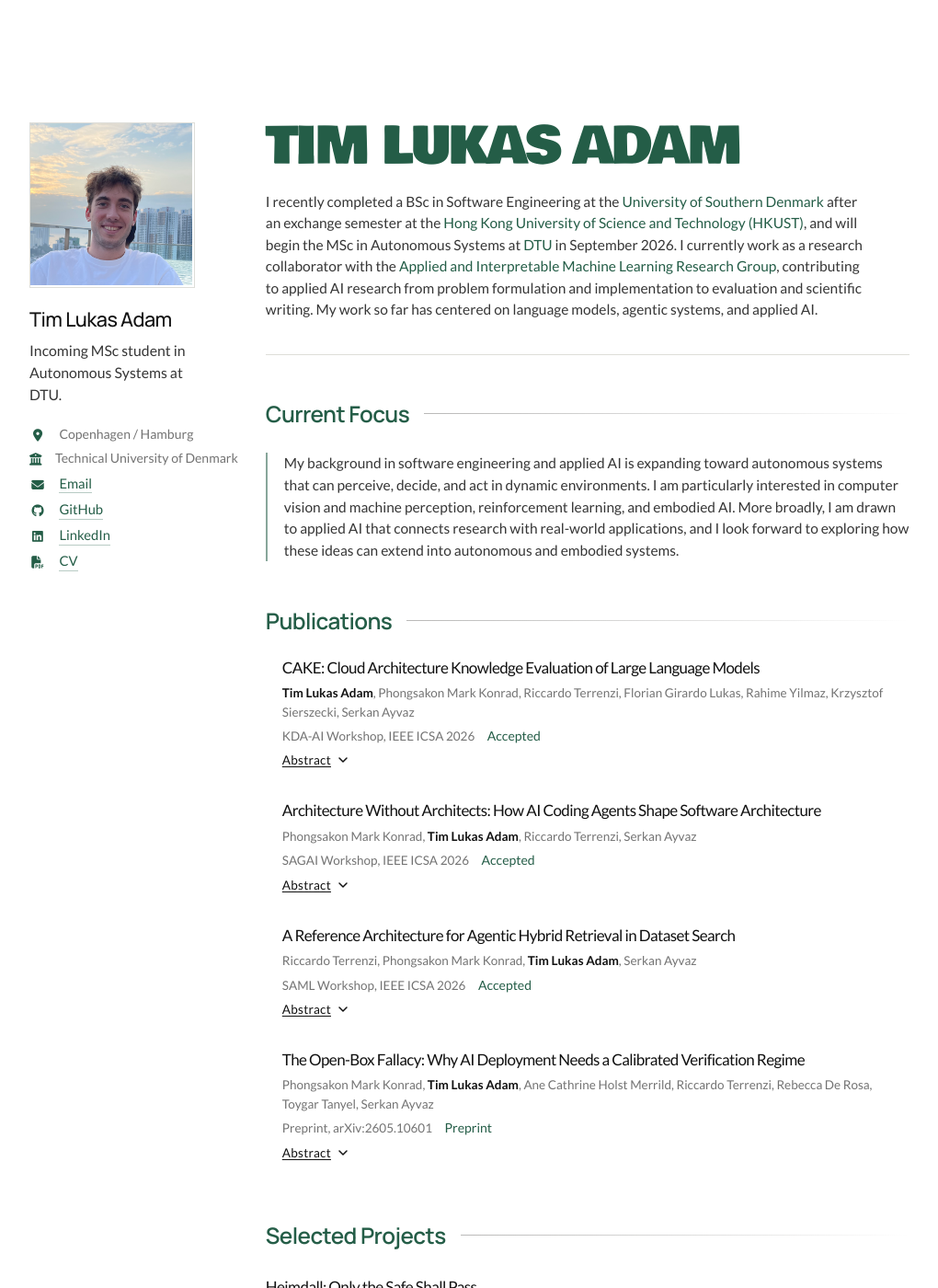
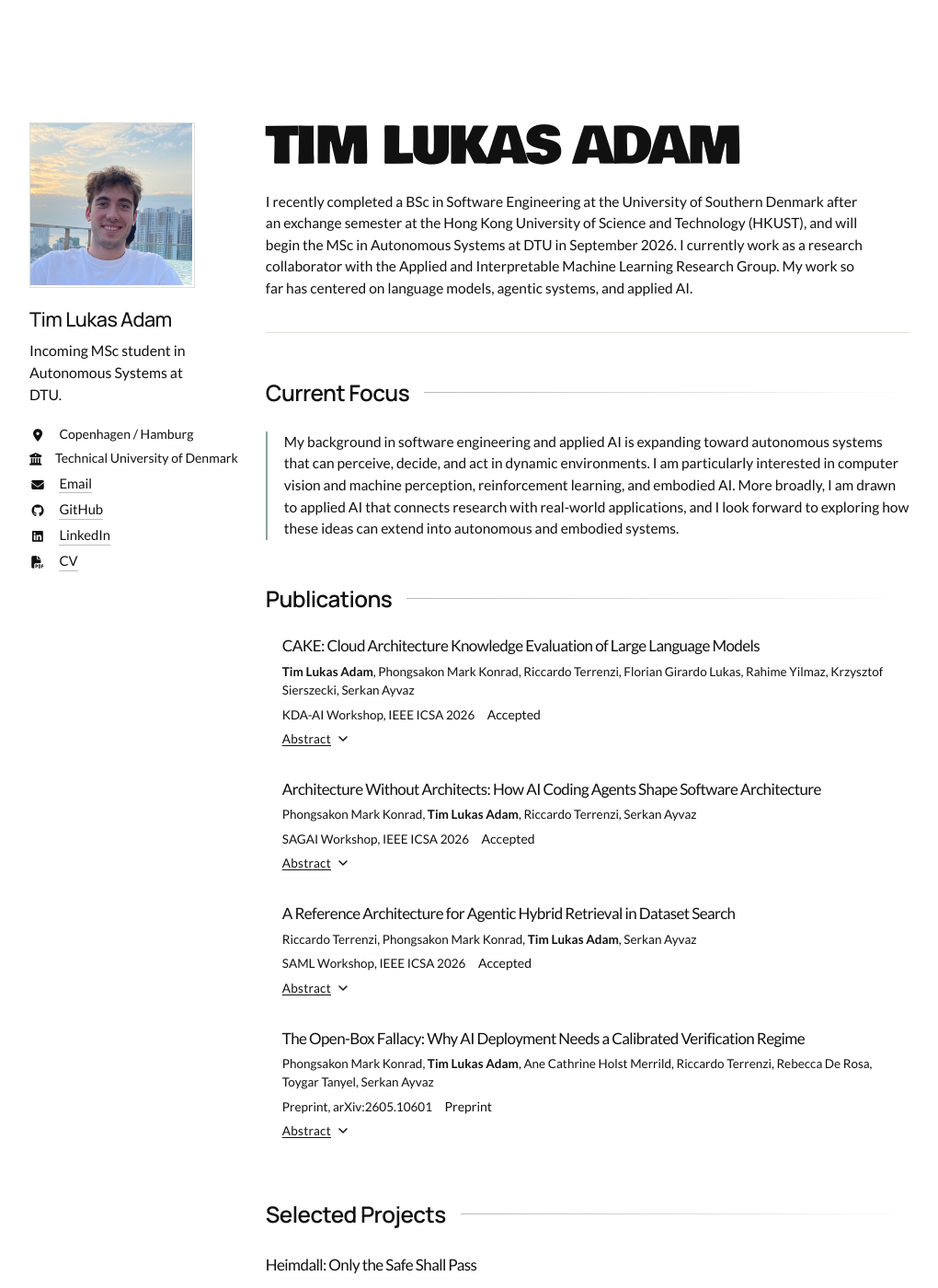
Before and after one commit to timadam03/timadam03.github.io, a Jekyll site: the page built from _pages/about.md, in a window 1280 px wide and 1400 px high. Shown: the whole window at 92% size, without its empty margins (128-1148 px from the left). Built offline with Jekyll 4.4.1, drawn with Linux system fonts in a browser that asks for light colours.

Commit message:
Return typography to black and refine mobile profile

```diff
--- a/_includes/head/custom.html
+++ b/_includes/head/custom.html
@@ -2881,6 +2881,50 @@
     font-size: 0.86rem !important;
   }
 }
+
+/* Monochrome typography, retaining green only as a structural accent */
+.profile-name,
+.page__content h2,
+.research-section h2,
+.page__content a:not(.paper-card-hitbox),
+.profile-details a,
+.profile-details i,
+.paper-status,
+.project-desc strong {
+  color: var(--ink) !important;
+}
+
+body,
+.page__content,
+.home-main .profile-lede,
+.focus-copy,
+.sidebar-role,
+.profile-details p,
+.paper-authors,
+.paper-venue,
+.project-meta,
+.abstract-content p,
+.project-desc {
+  color: var(--ink) !important;
+}
+
+.page__content a:not(.paper-card-hitbox),
+.profile-details a {
+  border-bottom-color: rgba(17, 17, 17, 0.28);
+}
+
+.page__content a:not(.paper-card-hitbox):hover,
+.profile-details a:hover {
+  color: var(--ink) !important;
+  border-bottom-color: var(--ink);
+}
+
+@media (max-width: 800px) {
+  .profile-sidebar .profile-image {
+    grid-row: 1 / 3;
+    margin-top: 0.7rem !important;
+  }
+}
 </style>
 
 <script>
--- a/_pages/about.md
+++ b/_pages/about.md
@@ -27,7 +27,7 @@
 <header class="profile-section">
   <div class="profile-copy">
     <h1 class="profile-name">Tim Lukas Adam</h1>
-    <p class="profile-lede">I recently completed a BSc in Software Engineering at the <a href="https://www.sdu.dk/en/">University of Southern Denmark</a> after an exchange semester at the <a href="https://hkust.edu.hk/">Hong Kong University of Science and Technology (HKUST)</a>, and will begin the MSc in Autonomous Systems at <a href="https://www.dtu.dk/english/">DTU</a> in September 2026. I currently work as a research collaborator with the <a href="https://aiml-sdu.github.io/">Applied and Interpretable Machine Learning Research Group</a>, contributing to applied AI research from problem formulation and implementation to evaluation and scientific writing. My work so far has centered on language models, agentic systems, and applied AI.</p>
+    <p class="profile-lede">I recently completed a BSc in Software Engineering at the <a href="https://www.sdu.dk/en/">University of Southern Denmark</a> after an exchange semester at the <a href="https://hkust.edu.hk/">Hong Kong University of Science and Technology (HKUST)</a>, and will begin the MSc in Autonomous Systems at <a href="https://www.dtu.dk/english/">DTU</a> in September 2026. I currently work as a research collaborator with the <a href="https://aiml-sdu.github.io/">Applied and Interpretable Machine Learning Research Group</a>. My work so far has centered on language models, agentic systems, and applied AI.</p>
   </div>
 </header>
 
```
